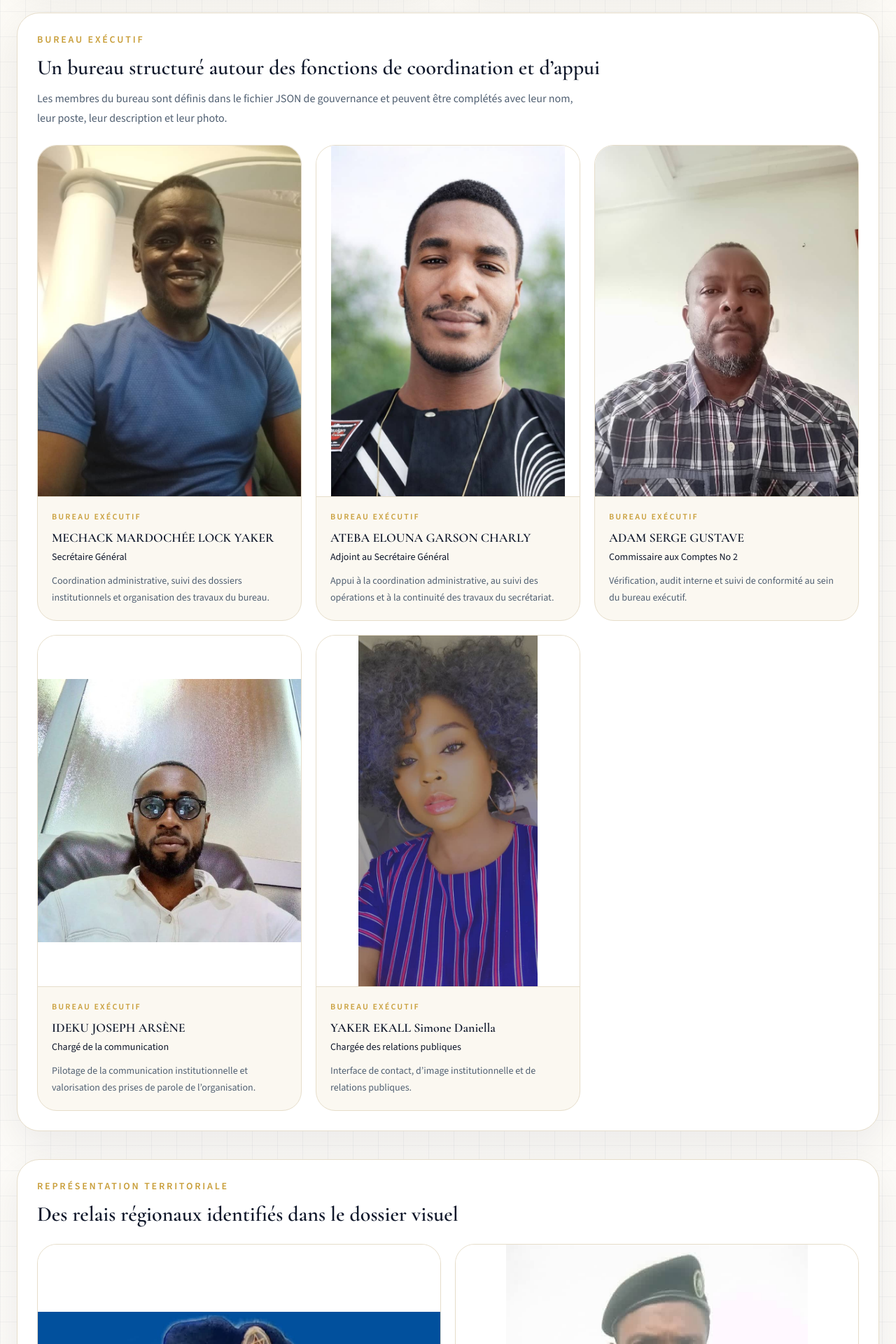
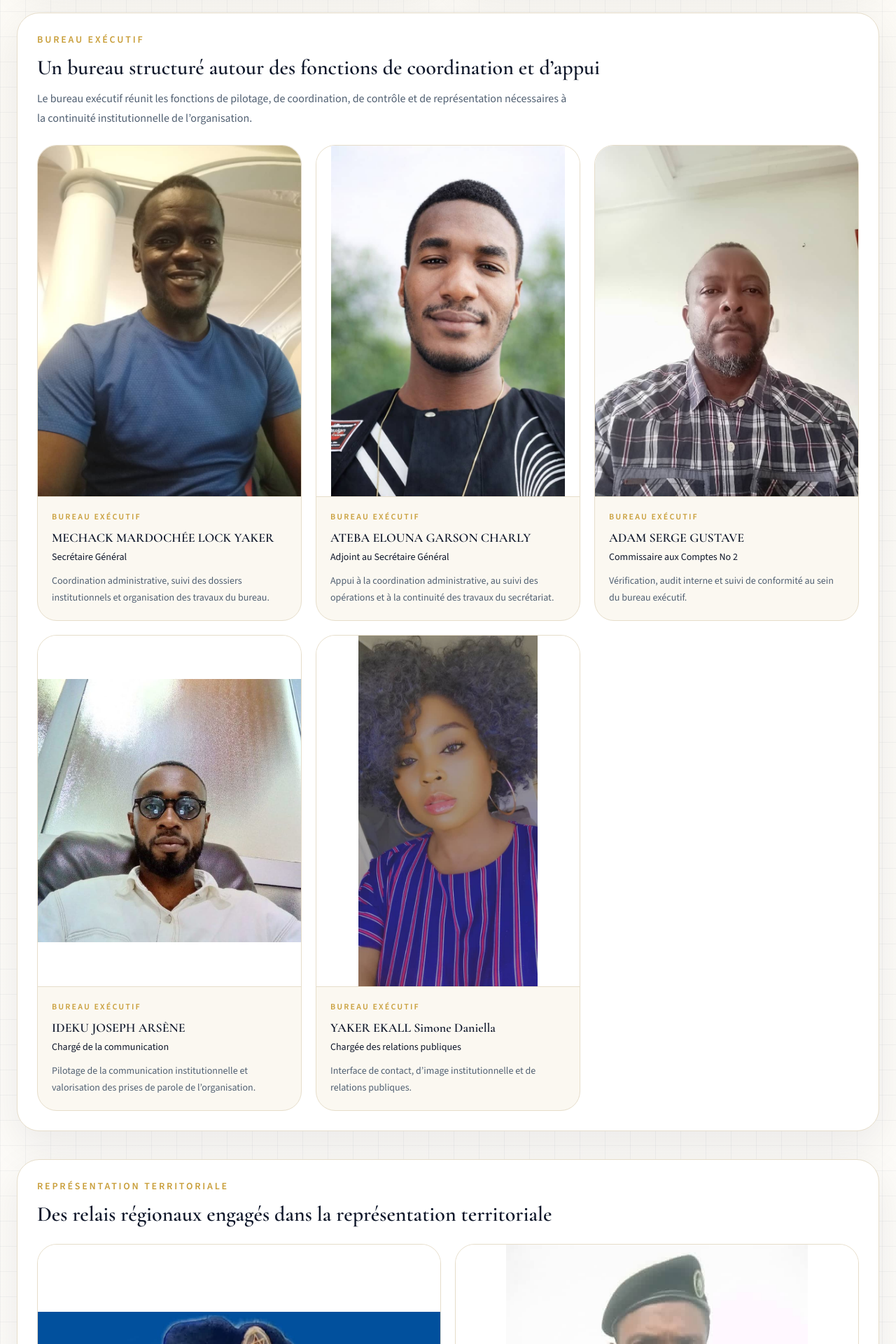
Before and after one commit to larrypops/P-I-G, a Next.js app: page /organisation in a window 1280 px wide. Shown: the part 2000-3920 px from the top of the page at 70% size. Built offline with nearby package versions, Linux system fonts and the light colour scheme.

Commit message:
Nettoie le contenu de gouvernance pour la production

```diff
--- a/components/sections/LeadershipSection.tsx
+++ b/components/sections/LeadershipSection.tsx
@@ -28,7 +28,7 @@ export function LeadershipSection() {
                 <div className="flex h-full items-center justify-center">
                   <Image
                     src="/images/logo/pig-embleme-or.jpg"
-                    alt="Emblème de la P.I.G en attente du portrait officiel"
+                    alt="Emblème officiel de la P.I.G"
                     width={170}
                     height={144}
                     className="h-auto w-32 object-contain opacity-90 sm:w-40"
@@ -59,8 +59,9 @@ export function LeadershipSection() {
             Un bureau structuré autour des fonctions de coordination et d’appui
           </h3>
           <p className="mt-3 max-w-3xl leading-7 text-muted">
-            Les membres du bureau sont définis dans le fichier JSON de gouvernance et
-            peuvent être complétés avec leur nom, leur poste, leur description et leur photo.
+            Le bureau exécutif réunit les fonctions de pilotage, de coordination, de
+            contrôle et de représentation nécessaires à la continuité institutionnelle de
+            l’organisation.
           </p>
           <div className="mt-6 grid gap-5 sm:grid-cols-2 xl:grid-cols-3">
             {bureauMembers.map((member) => (
@@ -80,7 +81,7 @@ export function LeadershipSection() {
                     <div className="flex h-full items-center justify-center">
                       <Image
                         src="/images/logo/pig-embleme-or.jpg"
-                        alt="Emblème de la P.I.G"
+                        alt="Emblème officiel de la P.I.G"
                         width={120}
                         height={102}
                         className="h-auto w-24 object-contain opacity-90"
@@ -106,7 +107,7 @@ export function LeadershipSection() {
             Représentation territoriale
           </p>
           <h3 className="mt-3 font-display text-3xl font-semibold text-ink">
-            Des relais régionaux identifiés dans le dossier visuel
+            Des relais régionaux engagés dans la représentation territoriale
           </h3>
           <div className="mt-6 grid gap-5 md:grid-cols-2">
             {governance.territorialRepresentation.map((delegate) => (
```
